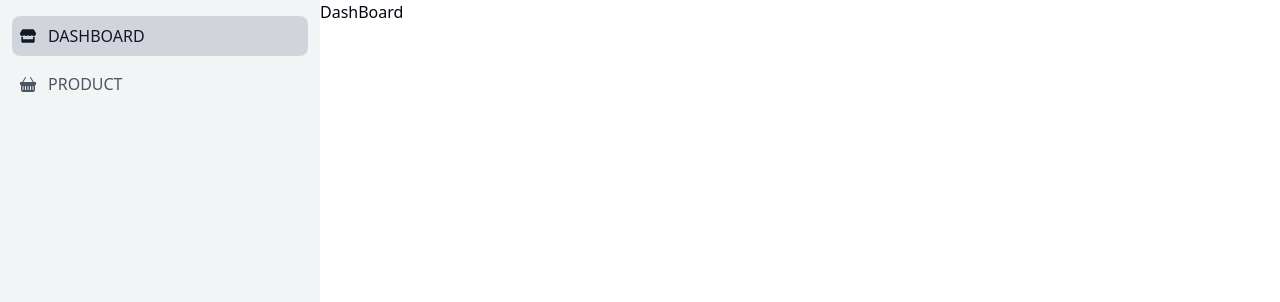
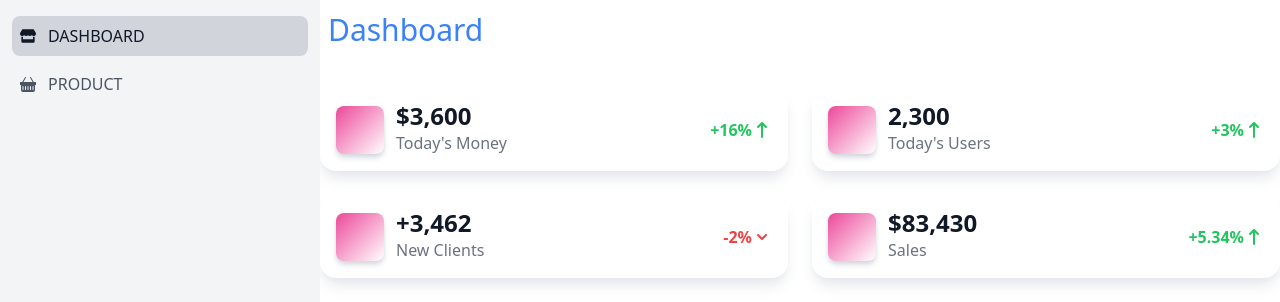
Before and after one commit to dong595/React-framework2, a React (Vite) app: page /admin/dashboard in a window 1280 px wide. Shown: the top 302 px of the page. Built offline with nearby package versions, Linux system fonts and the light colour scheme.

Commit message:
complete dashboard and login

```diff
--- a/db.json
+++ b/db.json
@@ -256,6 +256,11 @@
       "email": "admin1@gmail.com",
       "password": "$2a$10$GPIICeF5DD0Q0WBXm5MG1uYYWVb6Lfs3AP2wX3zufuGH4BFMmPlHS",
       "id": 2
+    },
+    {
+      "email": "admin3@gmail.com",
+      "password": "$2a$10$e5x4fQjQvuYFO95jiheuAOUBgV9gZW2Rd2F98EVe8zM.S3ynUtHeq",
+      "id": 3
     }
   ]
 }
--- a/src/Components/Banner/Banner.tsx
+++ b/src/Components/Banner/Banner.tsx
@@ -40,7 +40,7 @@ export default function Banner() {
   };
   return (
     <>
-      <div className="max-w-[1400px] h-[780px] w-full m-auto py-16 px-4 relative group">
+      <div className="max-w-[1400px] h-[780px] w-full m-auto pb-16 px-4 relative group">
         <div
           style={{ backgroundImage: `url(${slides[currentIndex].url})` }}
           className="w-full h-full rounded-2xl bg-center bg-cover duration-500"
--- a/src/Components/User/User.tsx
+++ b/src/Components/User/User.tsx
@@ -28,8 +28,9 @@ export default function User(): JSX.Element {
       }
     },
     {
-      onSuccess: () => {
+      onSuccess: (data: IUser) => {
         queryClient.invalidateQueries(["USER"]);
+        localStorage.setItem("user", JSON.stringify(data));
       },
     }
   );
--- a/src/layouts/AdminLayout/DashBoard.tsx
+++ b/src/layouts/AdminLayout/DashBoard.tsx
@@ -1,5 +1,210 @@
-const DashBoard = () => {
-  return <div>DashBoard</div>;
-};
+import { TEChart } from "tw-elements-react";
 
-export default DashBoard;
+export default function DashBoard(): JSX.Element {
+  return (
+    <>
+      <div className="mt-3">
+        <h1 className="text-3xl ml-2 font-medium text-blue-500">Dashboard</h1>
+      </div>
+      <div className="grid grid-cols-1 gap-6 mb-6 w-full xl:grid-cols-2 2xl:grid-cols-4 mt-10">
+        <div className="bg-white shadow-lg shadow-gray-200 rounded-2xl p-4 ">
+          <div className="flex items-center">
+            <div className="inline-flex flex-shrink-0 justify-center items-center w-12 h-12 text-white bg-gradient-to-br from-pink-500 to-voilet-500 rounded-lg shadow-md shadow-gray-300">
+              <i className="ni ni-money-coins text-lg" aria-hidden="true" />
+            </div>
+            <div className="flex-shrink-0 ml-3">
+              <span className="text-2xl font-bold leading-none text-gray-900">
+                $3,600
+              </span>
+              <h3 className="text-base font-normal text-gray-500">
+                Today's Money
+              </h3>
+            </div>
+            <div className="flex flex-1 justify-end items-center ml-5 w-0 text-base font-bold text-green-500">
+              +16%
+              <svg
+                className="w-5 h-5"
+                fill="currentColor"
+                viewBox="0 0 20 20"
+                xmlns="http://www.w3.org/2000/svg"
+              >
+                <path
+                  fillRule="evenodd"
+                  d="M5.293 7.707a1 1 0 010-1.414l4-4a1 1 0 011.414 0l4 4a1 1 0 01-1.414 1.414L11 5.414V17a1 1 0 11-2 0V5.414L6.707 7.707a1 1 0 01-1.414 0z"
+                  clipRule="evenodd"
+                />
+              </svg>
+            </div>
+          </div>
+        </div>
+        <div className="bg-white shadow-lg shadow-gray-200 rounded-2xl p-4 ">
+          <div className="flex items-center">
+            <div className="inline-flex flex-shrink-0 justify-center items-center w-12 h-12 text-white bg-gradient-to-br from-pink-500 to-voilet-500 rounded-lg shadow-md shadow-gray-300">
+              <i className="ni ni-world text-lg" aria-hidden="true" />
+            </div>
+            <div className="flex-shrink-0 ml-3">
+              <span className="text-2xl font-bold leading-none text-gray-900">
+                2,300
+              </span>
+              <h3 className="text-base font-normal text-gray-500">
+                Today's Users
+              </h3>
+            </div>
+            <div className="flex flex-1 justify-end items-center ml-5 w-0 text-base font-bold text-green-500">
+              +3%
+              <svg
+                className="w-5 h-5"
+                fill="currentColor"
+                viewBox="0 0 20 20"
+                xmlns="http://www.w3.org/2000/svg"
+              >
+                <path
+                  fillRule="evenodd"
+                  d="M5.293 7.707a1 1 0 010-1.414l4-4a1 1 0 011.414 0l4 4a1 1 0 01-1.414 1.414L11 5.414V17a1 1 0 11-2 0V5.414L6.707 7.707a1 1 0 01-1.414 0z"
+                  clipRule="evenodd"
+                />
+              </svg>
+            </div>
+          </div>
+        </div>
+        <div className="bg-white shadow-lg shadow-gray-200 rounded-2xl p-4 ">
+          <div className="flex items-center">
+            <div className="inline-flex flex-shrink-0 justify-center items-center w-12 h-12 text-white bg-gradient-to-br from-pink-500 to-voilet-500 rounded-lg shadow-md shadow-gray-300">
+              <i className="ni ni-paper-diploma text-lg" aria-hidden="true" />
+            </div>
+            <div className="flex-shrink-0 ml-3">
+              <span className="text-2xl font-bold leading-none text-gray-900">
+                +3,462
+              </span>
+              <h3 className="text-base font-normal text-gray-500">
+                New Clients
+              </h3>
+            </div>
+            <div className="flex flex-1 justify-end items-center ml-5 w-0 text-base font-bold text-red-500">
+              -2%
+              <svg
+                className="w-5 h-5"
+                fill="currentColor"
+                viewBox="0 0 20 20"
+                xmlns="http://www.w3.org/2000/svg"
+              >
+                <path
+                  fillRule="evenodd"
+                  d="M5.293 7.293a1 1 0 011.414 0L10 10.586l3.293-3.293a1 1 0 111.414 1.414l-4 4a1 1 0 01-1.414 0l-4-4a1 1 0 010-1.414z"
+                  clipRule="evenodd"
+                />
+              </svg>
+            </div>
+          </div>
+        </div>
+        <div className="bg-white shadow-lg shadow-gray-200 rounded-2xl p-4 ">
+          <div className="flex items-center">
+            <div className="inline-flex flex-shrink-0 justify-center items-center w-12 h-12 text-white bg-gradient-to-br from-pink-500 to-voilet-500 rounded-lg shadow-md shadow-gray-300">
+              <i className="ni ni-cart text-lg" aria-hidden="true" />
+            </div>
+            <div className="flex-shrink-0 ml-3">
+              <span className="text-2xl font-bold leading-none text-gray-900">
+                $83,430
+              </span>
+              <h3 className="text-base font-normal text-gray-500">Sales</h3>
+            </div>
+            <div className="flex flex-1 justify-end items-center ml-5 w-0 text-base font-bold text-green-500">
+              +5.34%
+              <svg
+                className="w-5 h-5"
+                fill="currentColor"
+                viewBox="0 0 20 20"
+                xmlns="http://www.w3.org/2000/svg"
+              >
+                <path
+                  fillRule="evenodd"
+                  d="M5.293 7.707a1 1 0 010-1.414l4-4a1 1 0 011.414 0l4 4a1 1 0 01-1.414 1.414L11 5.414V17a1 1 0 11-2 0V5.414L6.707 7.707a1 1 0 01-1.414 0z"
+                  clipRule="evenodd"
+                />
+              </svg>
+            </div>
+          </div>
+        </div>
+      </div>
+      <div className="grid grid-cols-1 md:grid-cols-2 gap-10 mx-4 my-4">
+        <div>
+          <TEChart
+            type="radar"
+            data={{
+              labels: [
+                "Monday",
+                "Tuesday",
+                "Wednesday",
+                "Thursday",
+                "Friday",
+                "Saturday",
+                "Sunday ",
+              ],
+              datasets: [
+                {
+                  label: "Traffic",
+                  data: [2112, 2343, 2545, 3423, 2365, 1985, 987],
+                },
+              ],
+            }}
+          />
+        </div>
+
+        <div>
+          {" "}
+          <TEChart
+            type="bar"
+            data={{
+              labels: ["January", "February", "March", "April", "May", "June"],
+              datasets: [
+                {
+                  label: "Traffic",
+                  data: [30, 15, 62, 65, 61, 6],
+                  backgroundColor: [
+                    "rgba(255, 99, 132, 0.2)",
+                    "rgba(54, 162, 235, 0.2)",
+                    "rgba(255, 206, 86, 0.2)",
+                    "rgba(75, 192, 192, 0.2)",
+                    "rgba(153, 102, 255, 0.2)",
+                    "rgba(255, 159, 64, 0.2)",
+                  ],
+                  borderColor: [
+                    "rgba(255,99,132,1)",
+                    "rgba(54, 162, 235, 1)",
+                    "rgba(255, 206, 86, 1)",
+                    "rgba(75, 192, 192, 1)",
+                    "rgba(153, 102, 255, 1)",
+                    "rgba(255, 159, 64, 1)",
+                  ],
+                  borderWidth: 1,
+                },
+              ],
+            }}
+            options={{
+              plugins: {
+                legend: {
+                  position: "top",
+                  labels: {
+                    color: "green",
+                  },
+                },
+              },
+              scales: {
+                x: {
+                  ticks: {
+                    color: "#4285F4",
+                  },
+                },
+                y: {
+                  ticks: {
+                    color: "#f44242",
+                  },
+                },
+              },
+            }}
+          />
+        </div>
+      </div>
+    </>
+  );
+}
--- a/src/layouts/BaseLayout/BaseLayout.tsx
+++ b/src/layouts/BaseLayout/BaseLayout.tsx
@@ -6,12 +6,14 @@ interface Props {
 }
 export const BaseLayout = ({ children }: Props) => {
   return (
-    <div className="container w-full mx-auto">
+    <>
       <Header />
-      <main className="h-screen">
-        {children} <Outlet />
-      </main>
-      <Footer />
-    </div>
+      <div className="container w-full mx-auto">
+        <main className="h-screen">
+          {children} <Outlet />
+        </main>
+        <Footer />
+      </div>
+    </>
   );
 };
```
Also changed, not shown: src/Components/Header/Header.tsx (+86 -71 lines), src/Components/ProductList/ProductList.tsx (+30 -16 lines).
